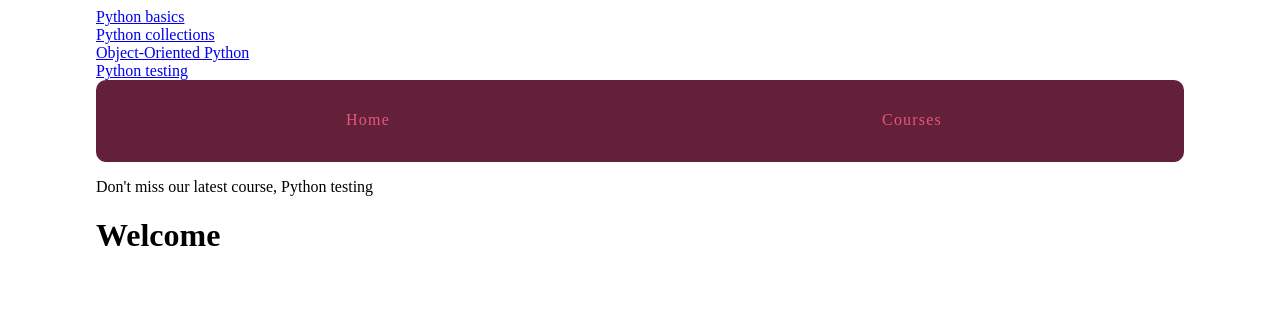
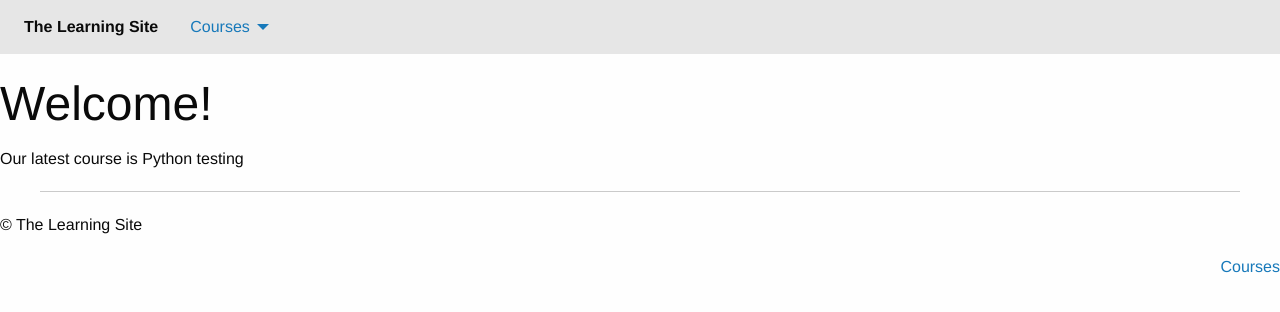
Before and after one commit to mishlaev-personal/lerning_site, a Django app: page / in a window 1280 px wide. Shown: the top 312 px of the page. Run offline with Django 3.2, Linux system fonts and the light colour scheme; data comes from the database, SQL or seed files in the repository; some libraries are stand-ins or nearby versions.

Commit message:
Updated styling

```diff
--- a/assets/css/layout.css
+++ b/assets/css/layout.css
@@ -1,123 +1,3 @@
-html {
-  box-sizing: border-box; }
-
-*, *::after, *::before {
-  box-sizing: inherit; }
-
-.site-container {
-  max-width: 68em;
-  margin-left: auto;
-  margin-right: auto; }
-  .site-container::after {
-    clear: both;
-    content: "";
-    display: table; }
-  .site-container nav {
-    width: 100%;
-    display: table;
-    width: 100%;
-    table-layout: fixed;
-    border-bottom-left-radius: 10px;
-    border-bottom-right-radius: 10px;
-    border-top-left-radius: 10px;
-    border-top-right-radius: 10px;
-    border-bottom-left-radius: 10px;
-    border-top-left-radius: 10px;
-    border-bottom-right-radius: 10px;
-    border-top-right-radius: 10px;
-    background-color: #642039;
-    margin-bottom: 1em;
-    overflow: hidden; }
-    .site-container nav a {
-      display: table-cell;
-      width: 8.33333%;
-      padding: 10px;
-      border-bottom: 2px solid #642039;
-      color: #e6557e;
-      letter-spacing: 0.075em;
-      line-height: 60px;
-      text-align: center;
-      text-decoration: none; }
-      .site-container nav a:hover {
-        background: #6d3753;
-        border-bottom: 2px solid #642039;
-        color: white; }
-
-.cards {
-  display: -webkit-box;
-  display: -moz-box;
-  display: box;
-  display: -webkit-flex;
-  display: -moz-flex;
-  display: -ms-flexbox;
-  display: flex;
-  -webkit-box-lines: multiple;
-  -moz-box-lines: multiple;
-  box-lines: multiple;
-  -webkit-flex-wrap: wrap;
-  -moz-flex-wrap: wrap;
-  -ms-flex-wrap: wrap;
-  flex-wrap: wrap;
-  -webkit-box-pack: justify;
-  -moz-box-pack: justify;
-  box-pack: justify;
-  -webkit-justify-content: space-between;
-  -moz-justify-content: space-between;
-  -ms-justify-content: space-between;
-  -o-justify-content: space-between;
-  justify-content: space-between;
-  -ms-flex-pack: justify; }
-
-.card {
-  -webkit-flex-basis: 15em;
-  -moz-flex-basis: 15em;
-  flex-basis: 15em;
-  -ms-flex-preferred-size: 15em;
-  -webkit-flex-grow: 1;
-  -moz-flex-grow: 1;
-  flex-grow: 1;
-  -ms-flex-positive: 1;
-  -webkit-transition: all 0.2s ease-in-out;
-  -moz-transition: all 0.2s ease-in-out;
-  transition: all 0.2s ease-in-out;
-  background-color: #f6f6f6;
-  border-radius: 3px;
-  border: 1px solid gainsboro;
-  box-shadow: 0 2px 4px #e6e6e6;
-  margin: 0 1em 1.5em 1em;
-  position: relative; }
-  .card header {
-    -webkit-transition: all 0.2s ease-in-out;
-    -moz-transition: all 0.2s ease-in-out;
-    transition: all 0.2s ease-in-out;
-    background-color: #f6f6f6;
-    border-bottom: 1px solid gainsboro;
-    border-radius: 3px 3px 0 0;
-    font-weight: bold;
-    line-height: 1.5em;
-    padding: 0.5em 0.75em; }
-    .card header a {
-      color: #642039;
-      text-decoration: none; }
-      .card header a:hover {
-        text-decoration: underline; }
-  .card .card-copy {
-    font-size: 0.9em;
-    line-height: 1.5em;
-    padding: 0.75em 0.75em; }
-    .card .card-copy p {
-      margin: 0 0 0.75em; }
-
-article h2 a,
-article h3 a {
-  color: #642039;
-  text-decoration: none; }
-  article h2 a:hover,
-  article h3 a:hover {
-    text-decoration: underline; }
-article .steps {
-  border-top: 2px solid #e6557e; }
-  article .steps h3 + p {
-    margin-left: 1em; }
-
-/*# sourceMappingURL=layout.css.map */
+.top-bar {
+    margin-bottom: 1rem;
+}
--- a/courses/templates/courses/course_nav.html
+++ b/courses/templates/courses/course_nav.html
@@ -1,7 +1,3 @@
 {% for course in courses %}
-    <div>
-        <a href="{% url 'courses:detail' pk=course.pk %}">
-            {{ course.title }}
-        </a>
-    </div>
+    <li><a href="{% url 'courses:detail' pk=course.pk %}">{{ course.title }}</a></li>
 {% endfor %}
--- a/learning_site/urls.py
+++ b/learning_site/urls.py
@@ -22,7 +22,7 @@ from . import views
 urlpatterns = [
     url(r'^courses/', include('courses.urls', namespace="courses")),
     url(r'^admin/', admin.site.urls),
-    url(r'^$', views.hello_world, name='home_page'),
+    url(r'^$', views.hello_world, name='home'),
 ]
 
 urlpatterns += staticfiles_urlpatterns()
--- a/templates/home.html
+++ b/templates/home.html
@@ -1,10 +1,11 @@
 {% extends "layout.html" %}
+{% load course_extras %}
 
-
-{% block title %}
-    Hello
-{% endblock %}
+{% block title %}Well hello there!{% endblock %}
 
 {% block content %}
-    <h1>Welcome</h1>
+    <div class="row">
+        <h1>Welcome!</h1>
+        <P>Our latest course is {% newest_course %}</P>
+    </div>
 {% endblock %}
--- a/templates/layout.html
+++ b/templates/layout.html
@@ -1,23 +1,48 @@
-{% load static %}
+<!doctype html>
+{% load static from staticfiles %}
 {% load course_extras %}
-
-<!DOCTYPE html>
-<html lang="en">
+<html class="no-js" lang="en">
     <head>
-    <meta charset="UTF-8">
+        <meta charset="utf-8">
+        <meta name="viewport" content="width=device-width, initial-scale=1.0">
         <title>{% block title %}{% endblock %}</title>
+        <link rel="stylesheet" href="{% static 'css/foundation.min.css' %}">
         <link rel="stylesheet" href="{% static 'css/layout.css' %}">
-    {% block static %} {% endblock %}
+        {% block css %}{% endblock %}
+        <script src="{% static 'js/vendor/modernizr.js' %}"></script>
+        <meta class="foundation-mq">
     </head>
     <body>
-    <div class="site-container">
-        <div>{% nav_courses_list %}</div>
-        <nav>
-            <a href="{% url 'home_page' %}">Home</a>
-            <a href="{% url 'courses:list' %}">Courses</a>
+        <nav class="top-bar" role="navigation">
+            <section class="top-bar-left">
+                <ul class="dropdown menu" data-dropdown-menu role="menubar">
+                    <li class="menu-text">The Learning Site</li>
+                    <li class="has-submenu">
+                        <a href="#">Courses</a>
+                        <ul class="submenu menu vertical" data-submenu role="menu">
+                            {% nav_courses_list %}
+                            <li><a href="{% url 'courses:list' %}">See all &rarr;</a></li>
+                        </ul>
+                    </li>
+                </ul>
+            </section>
         </nav>
-        <p>Don't miss our latest course, {% newest_course %}</p>
         {% block content %}{% endblock %}
+        <footer class="row columns">
+            <hr/>
+            <div class="small-6 columns">
+                <p>&copy; The Learning Site</p>
             </div>
+            <div class="small-6 columns">
+                <ul class="inline-list no-bullet float-right">
+                    <li><a href="{% url 'courses:list' %}">Courses</a></li>
+                </ul>
+            </div>
+        </footer>
+        <script src="{% static 'js/vendor/jquery-2.1.4.min.js' %}"></script>
+        <script src="{% static 'js/vendor/what-input.min.js' %}"></script>
+        <script src="{% static 'js/foundation.min.js' %}"></script>
+        {% block javascript %}{% endblock %}
+        <script>$(document).foundation();</script>
     </body>
 </html>
```
Also changed, not shown: courses/templates/courses/course_detail.html (+19 -14 lines), courses/templates/courses/course_list.html (+20 -20 lines), courses/templates/courses/step_detail.html (+12 -15 lines). Lines whose indentation alone changed are shown as unchanged.
